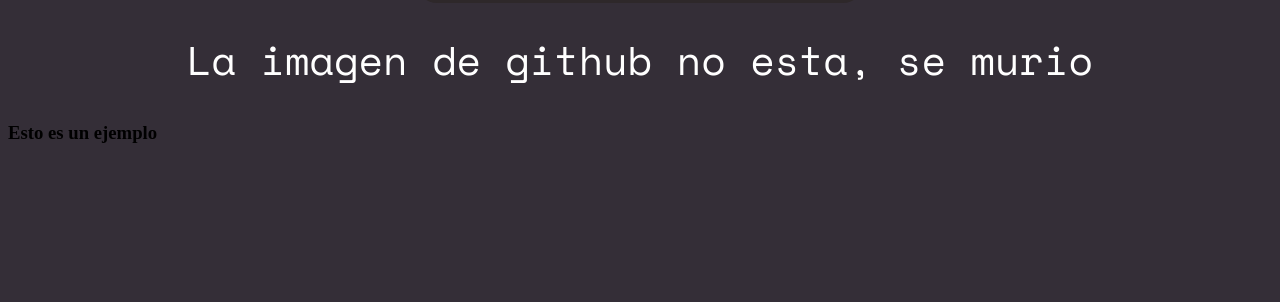
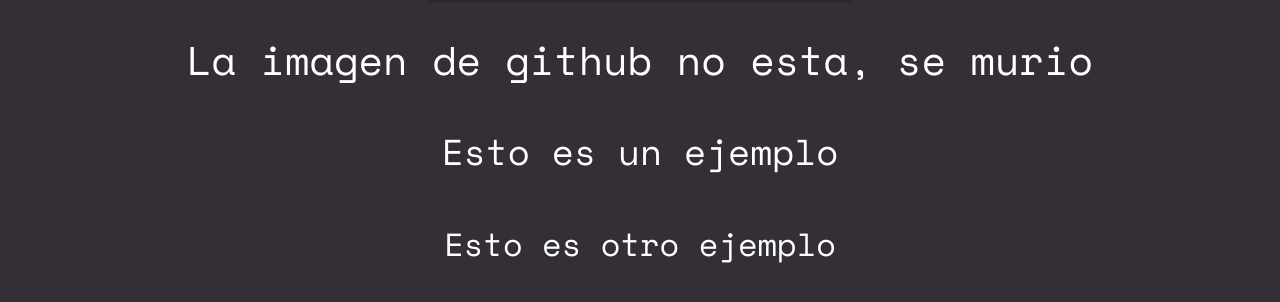
Before and after one commit to gdiazq/branching_desafiolatam_gdiazq, a plain HTML site: page index.html in a window 1280 px wide. Shown: the part 594-896 px from the top of the page. Before the commit the page ends 800 px from the top, so only its background shows below. Drawn offline with nearby package versions, Linux system fonts and the light colour scheme.

Commit message:
Agregar h3 y h4

```diff
--- a/index.html
+++ b/index.html
@@ -24,6 +24,7 @@
     </section>
     <section>
       <h3>Esto es un ejemplo</h3>
+      <h4>Esto es otro ejemplo</h4>
     </section>
   </main>
 </body>
--- a/style.css
+++ b/style.css
@@ -18,6 +18,22 @@ h2 {
   color: #fff;
   font-family: 'Space Mono', monospace;
   font-size: 2.5rem;
+  text-align: center;
+  font-weight: 300;
+}
+
+h3 {
+  color: #fff;
+  font-family: 'Space Mono', monospace;
+  font-size: 2.25rem;
+  text-align: center;
+  font-weight: 300;
+}
+
+h4 {
+  color: #fff;
+  font-family: 'Space Mono', monospace;
+  font-size: 2rem;
   text-align: center;
   font-weight: 300;
 }
```
